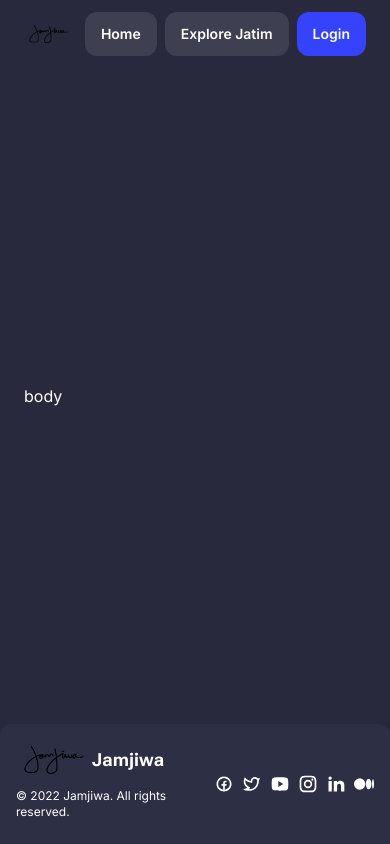
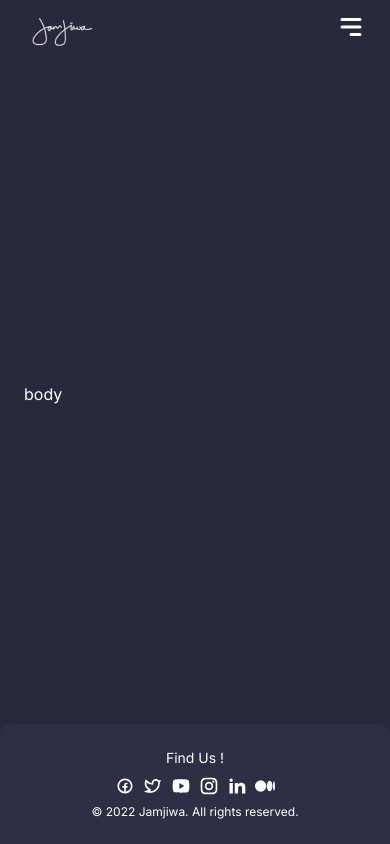
Before and after one commit to albugowy15/jamjiwa, a Next.js app: page / in a window 390 px wide. Built offline with nearby package versions, Linux system fonts and the light colour scheme.

Commit message:
add mobile header and footer

```diff
--- a/src/components/Footer.tsx
+++ b/src/components/Footer.tsx
@@ -7,14 +7,17 @@ import { BsMedium } from "react-icons/bs";
 export default function Footer() {
 	return (
 		<footer className="bg-bgSecondary py-4 px-4 md:px-7 rounded-t-xl">
-			<div className="flex items-center justify-between">
-				<div>
-					<div className="flex items-center">
+			<div className="flex flex-col md:flex-row items-center justify-between">
+				<p className="md:hidden text-sm my-2">Find Us !</p>
+				<div className="order-last md:order-none">
+					<div className="hidden md:flex items-center">
 						<Image alt="logo jamjiwa" src={jamjiwa_logo} height={40} />
 						<p className="font-bold font-rFlex text-lg">Jamjiwa</p>
 					</div>
+
 					<p className="text-xs py-2">&copy; 2022 Jamjiwa. All rights reserved.</p>
 				</div>
+
 				<div className="flex gap-2">
 					<TiSocialFacebookCircular size={20} />
 					<RiTwitterLine size={20} />
--- a/src/components/Header.tsx
+++ b/src/components/Header.tsx
@@ -1,15 +1,25 @@
 import Image from "next/image";
 import Link from "next/link";
 import jamjiwa_logo from "../assets/jamjiwa-logo.png";
+import { HiMenuAlt3 } from "react-icons/hi";
+import { MdClose } from "react-icons/md";
+import { useState } from "react";
+import { useRouter } from "next/router";
 export default function Header() {
+	const [expandNav, setExpandNav] = useState(false);
+	const router = useRouter();
 	return (
 		<header className="bg-bgPrimary py-3">
-			<nav className="flex px-6 justify-between">
-				<div className="flex gap-3 items-center">
-					<Image src={jamjiwa_logo} width={50} height={60} alt="logo jamjiwa" />
+			<nav className="flex px-6 justify-between relative">
+				<div className="flex gap-2 items-center">
+					<Image src={jamjiwa_logo} height={40} alt="logo jamjiwa" />
 					<h1 className="font-bold hidden sm:block font-rFlex text-lg">Jamjiwa</h1>
 				</div>
-				<ul className="flex gap-2 md:gap-6 lg:gap-16 justify-between font-semibold">
+				<div className="md:hidden">
+					{expandNav ? <MdClose className="hover:cursor-pointer" size={30} onClick={() => setExpandNav(!expandNav)} /> : <HiMenuAlt3 className="hover:cursor-pointer" onClick={() => setExpandNav(!expandNav)} size={30} />}
+				</div>
+
+				<ul className="hidden md:flex gap-2 md:gap-6 lg:gap-16 justify-between font-semibold">
 					<li className="py-3 px-4 bg-btnPrimary rounded-xl text-sm md:min-w-[150px] text-center">
 						<Link href="/">Home</Link>
 					</li>
@@ -20,6 +30,21 @@ export default function Header() {
 						<Link href="/login">Login</Link>
 					</li>
 				</ul>
+				<ul className={`${expandNav ? "flex" : "hidden"} absolute flex-col gap-2 mx-auto top-12 left-0 right-0 px-7 drop-shadow-2xl pb-10 z-50 bg-bgPrimary`}>
+					<div>
+						<p className="border-b py-2">
+							<Link href="/">Home</Link>
+						</p>
+					</div>
+					<div>
+						<p className="border-b py-2">
+							<Link href="/">Explore Jatim</Link>
+						</p>
+					</div>
+					<div className="mt-3 bg-blue-600 text-center py-2 rounded-md font-bold hover:cursor-pointer" onClick={() => router.push("/login")}>
+						<p>Login</p>
+					</div>
+				</ul>
 			</nav>
 		</header>
 	);
```
Also changed, not shown: src/assets/jamjiwa-logo.png.
